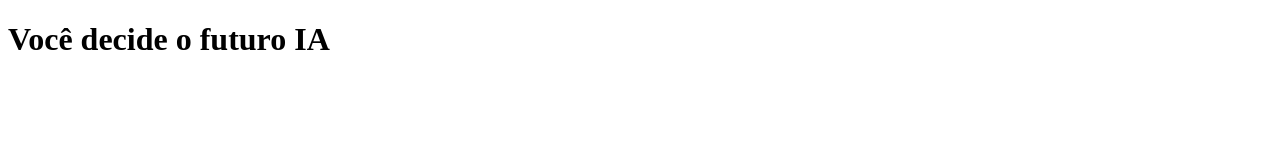
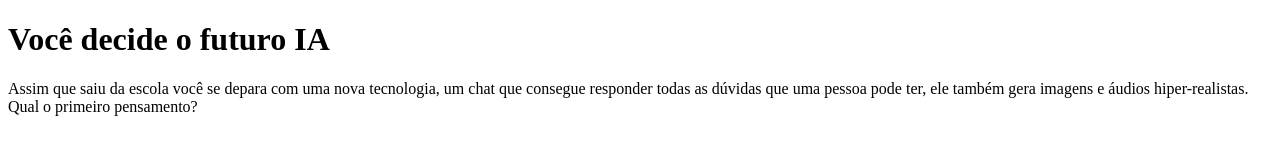
Before and after one commit to scolari4321/futuro_da_ia, a plain HTML site: page index.html in a window 1280 px wide. Drawn offline with Linux system fonts and the light colour scheme.

Commit message:
Add files via upload

```diff
--- a/index.html
+++ b/index.html
@@ -19,8 +19,7 @@
        <div class="caixa-resultado"></div>
        <p class="texto-resultado"></p>
     </div>
-
-
+ <script src="script.js"></script>
 
 </body>
 </html>
--- /dev/null
+++ b/script.js
@@ -0,0 +1,54 @@
+const caixaPrincipal = document.querySelector(".caixa-principal");
+const caixaPerguntas = document.querySelector(".caixa-perguntas");
+const caixaAlternativas = document.querySelector(".caixa-alternativas");
+const caixaResultado = document.querySelector(".caixa-resultado");
+const textoResultado = document.querySelector(".caixa-resultado");
+
+const perguntas = [
+    {
+        enunciado: "Assim que saiu da escola você se depara com uma nova tecnologia, um chat que consegue responder todas as dúvidas que uma pessoa pode ter, ele também gera imagens e áudios hiper-realistas. Qual o primeiro pensamento?",
+        alternativas: [
+            "Isso é assustador!",
+            "Isso é maravilhoso!"
+        ]
+    },
+    {
+        enunciado: "Com a descoberta desta tecnologia, chamada Inteligência Artificial (IA), uma professora de tecnologia da escola decidiu fazer uma sequência de aulas sobre esta tecnologia. No fim de uma aula ela pede que você escreva um trabalho sobre o uso de IA em sala de aula. Qual atitude você toma?",
+        alternativas: [
+            "Utiliza uma ferramenta de busca na internet que utiliza IA para que ela ajude a encontrar informações relevantes para o trabalho e explique numa linguagem que facilite o entendimento.",
+            "Escreve o trabalho com base nas conversas que teve com colegas, algumas pesquisas na internet e conhecimentos próprios sobre o tema.",
+        ]
+    },
+    {
+        enunciado: "Após a elaboração do trabalho, a professora realizou um debate entre a turma para entender como foi realizada a pesquisa e escrita. Nessa conversa também foi levantado um ponto muito importante: como a IA impacta o trabalho do futuro. Nesse debate, como você se posiciona?",
+        alternativas: [
+            "Defende a ideia de que a IA pode criar novas oportunidades de emprego e melhorar habilidades humanas.",
+            "Me preocupo com as pessoas que perderão seus empregos para máquinas e defendem a importância de proteger os trabalhadores."
+        ]
+    },
+    {
+        enunciado: "Ao final da discussão, você precisou criar uma imagem no computador que representasse o que pensa sobre IA. E agora?",
+        alternativas: [
+            "Criar uma imagem utilizando uma plataforma de design como o Paint.",
+            "Criar uma imagem utilizando um gerador de imagem de IA."
+        ]
+    },
+    {
+        enunciado: "Você tem um trabalho em grupo de biologia para entregar na semana seguinte, o andamento do trabalho está um pouco atrasado e uma pessoa do seu grupo decidiu fazer com ajuda de uma IA. O problema é que o trabalho está totalmente igual ao do chat. O que você faz?",
+        alternativas: [
+           "Escrever comandos para o chat é uma forma de contribuir com o trabalho, por isso não é um problema utilizar o texto inteiro.",
+            "O chat pode ser uma tecnologia muito avançada, mas é preciso manter a atenção pois toda máquina erra, por isso revisar o trabalho e contribuir com as perspectivas pessoais é essencial."
+        ]
+    },
+];
+
+
+    let atual = 0;
+    let perguntaAtual;
+
+    function mostraPergunta() {
+        perguntaAtual = perguntas[atual];
+        caixaPerguntas.textContent = perguntaAtual.enunciado;
+    }
+
+    mostraPergunta();
```
